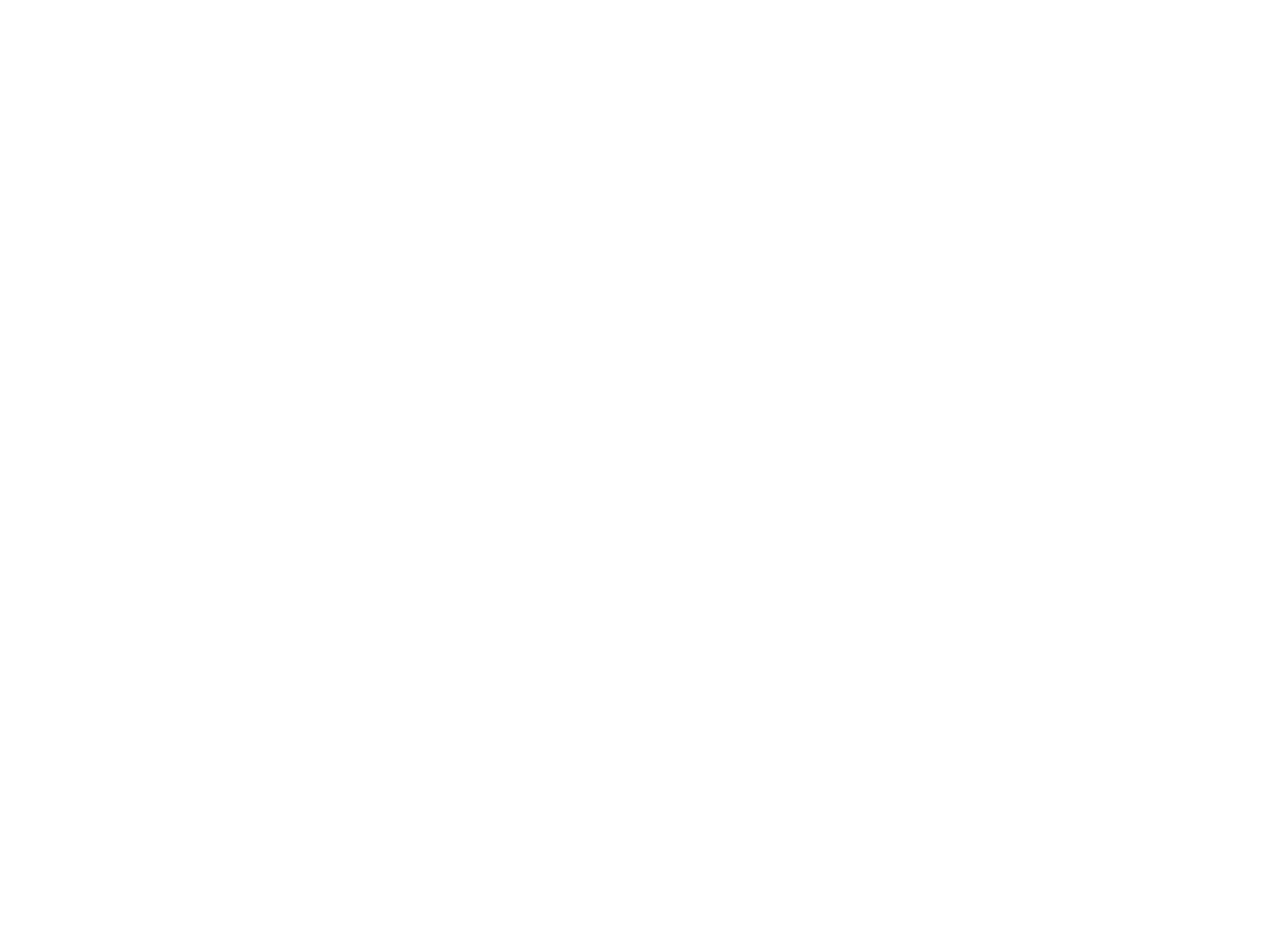
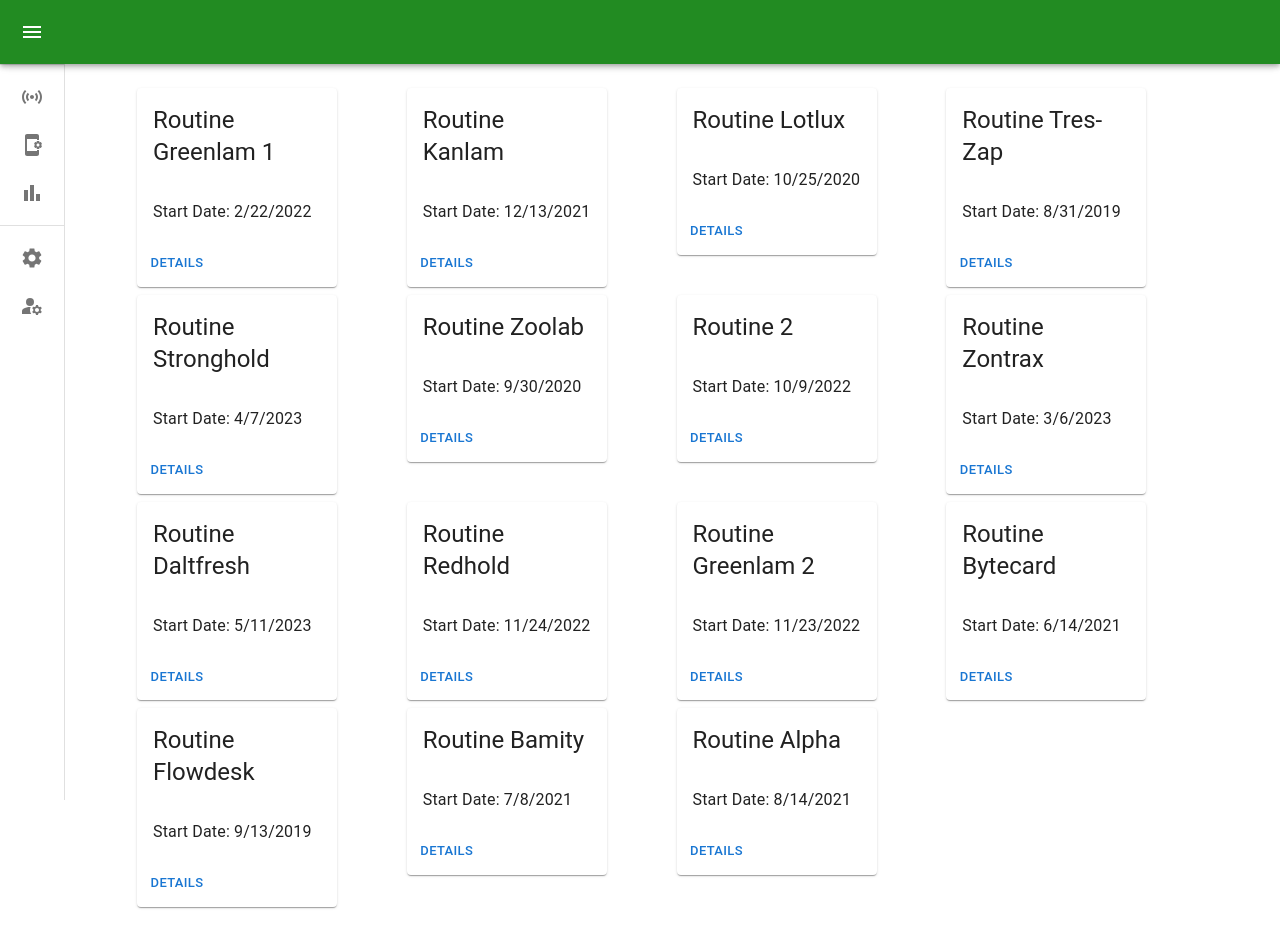
Before and after one commit to DianaZaha/AeroSense_FrontEnd, a React (Create React App) app: page /routines in a window 1280 px wide. Before the commit this address had no page. Before the commit the page ends 800 px from the top, so only its background shows below. Built offline with nearby package versions, Linux system fonts and the light colour scheme.

Commit message:
added routines page (#8)

```diff
--- a/src/App.jsx
+++ b/src/App.jsx
@@ -9,6 +9,7 @@
 import {Box, Container, CssBaseline, createTheme} from '@mui/material'
 import { ThemeProvider } from '@emotion/react';
 import SideBarComponent from './Diana/SensorHomePage/SideBarComponent/SideBarComponent';
+import { RoutinesPage } from './RoutinesPage/RoutinesPage';
 import MainToolbar from './components/MainToolbar/MainToolbar';
 import RoutineDetails from './Crista/components/RoutineDetails';
 import AddCard from './Diana/SensorHomePage/AddCard/AddCard';
@@ -21,20 +22,17 @@
   const [values, setValues] = useState([90.5, 100.4, 95.6, 98.7]);
   return (
     <ThemeProvider theme={mdTheme}>
-      <Box sx={{display: 'flex'}}>
-        <CssBaseline />
+        <SideBarComponent>
           <Container maxWidth='xl'>
-
-        {/* <MainToolbar/> */}
             <Routes>
-            <Route exact={true} path="/" element={<RoutineDetails/>}/>
+              <Route exact={true} path="/" element={<HomePage/>}/>
               <Route exact={true} path="/user" element={<HomePageUserAccount/>}/>
               <Route exact={true} path="/create" element={<CreateAccount/>}/>
               <Route exact={true} path="/sensor" element={<UserSensorStatistics/>}/>
-            <Route exact={true} path="/sensors" element={<SensorHomePage/>}/>
+              <Route exact={true} path='/routines' element={<RoutinesPage/>}/>
             </Routes>
           </Container>
-      </Box>
+        </SideBarComponent>
     </ThemeProvider>
   )
 }
--- a/src/Diana/SensorHomePage/SideBarComponent/SideBarComponent.jsx
+++ b/src/Diana/SensorHomePage/SideBarComponent/SideBarComponent.jsx
@@ -88,7 +88,7 @@
   }),
 );
 
-export default function SideBarComponent() {
+export default function SideBarComponent({ children }) {
   const theme = useTheme();
   const [open, setOpen] = React.useState(false);
 
@@ -191,7 +191,7 @@
         </List>
         <Divider />
         <List>
-        <ListItem key={"AccountPage"} disablePadding sx={{ display: 'block' }}>
+          <ListItem key={"AccountPage"} disablePadding sx={{ display: 'block' }}>
             <ListItemButton
               sx={{
                 minHeight: 48,
@@ -231,12 +231,11 @@
               <ListItemText primary={"Settings"} sx={{ opacity: open ? 1 : 0 }} />
             </ListItemButton>
           </ListItem>
-
         </List>
       </Drawer>
       <Box component="main" sx={{ flexGrow: 1, p: 3 }}>
-        <DrawerHeader />
-
+        <Toolbar />
+        { children }
       </Box>
     </Box>
   );
--- /dev/null
+++ b/src/RoutinesPage/RoutinesPage.jsx
@@ -0,0 +1,68 @@
+import { Container, Grid, Card, CardHeader, CardContent, CardActions, Button  } from '@mui/material';
+
+export function RoutinesPage() {
+    const routines = [{
+            "name": "Routine Greenlam 1",
+            "dateStart": "2/22/2022"
+        }, {
+            "name": "Routine Kanlam",
+            "dateStart": "12/13/2021"
+        }, {
+            "name": "Routine Lotlux",
+            "dateStart": "10/25/2020"
+        }, {
+            "name": "Routine Tres-Zap",
+            "dateStart": "8/31/2019"
+        }, {
+            "name": "Routine Stronghold",
+            "dateStart": "4/7/2023"
+        }, {
+            "name": "Routine Zoolab",
+            "dateStart": "9/30/2020"
+        }, {
+            "name": "Routine 2",
+            "dateStart": "10/9/2022"
+        }, {
+            "name": "Routine Zontrax",
+            "dateStart": "3/6/2023"
+        }, {
+            "name": "Routine Daltfresh",
+            "dateStart": "5/11/2023"
+        }, {
+            "name": "Routine Redhold",
+            "dateStart": "11/24/2022"
+        }, {
+            "name": "Routine Greenlam 2",
+            "dateStart": "11/23/2022"
+        }, {
+            "name": "Routine Bytecard",
+            "dateStart": "6/14/2021"
+        }, {
+            "name": "Routine Flowdesk",
+            "dateStart": "9/13/2019"
+        }, {
+            "name": "Routine Bamity",
+            "dateStart": "7/8/2021"
+        }, {
+            "name": "Routine Alpha",
+            "dateStart": "8/14/2021"
+    }]
+
+    return (
+        <Container>
+            <Grid container spacing={1} flexWrap="wrap">
+                {routines.map(routine => (
+                    <Grid item xs={3}>
+                        <Card sx={{ maxWidth: 200 }}>
+                            <CardHeader title={routine.name}/>
+                            <CardContent>Start Date: {routine.dateStart}</CardContent>
+                            <CardActions>
+                                <Button size='small'>Details</Button>
+                            </CardActions>
+                        </Card>
+                    </Grid>
+                ))}
+            </Grid>
+        </Container>
+    )
+}
```
Lines whose indentation alone changed are shown as unchanged.
